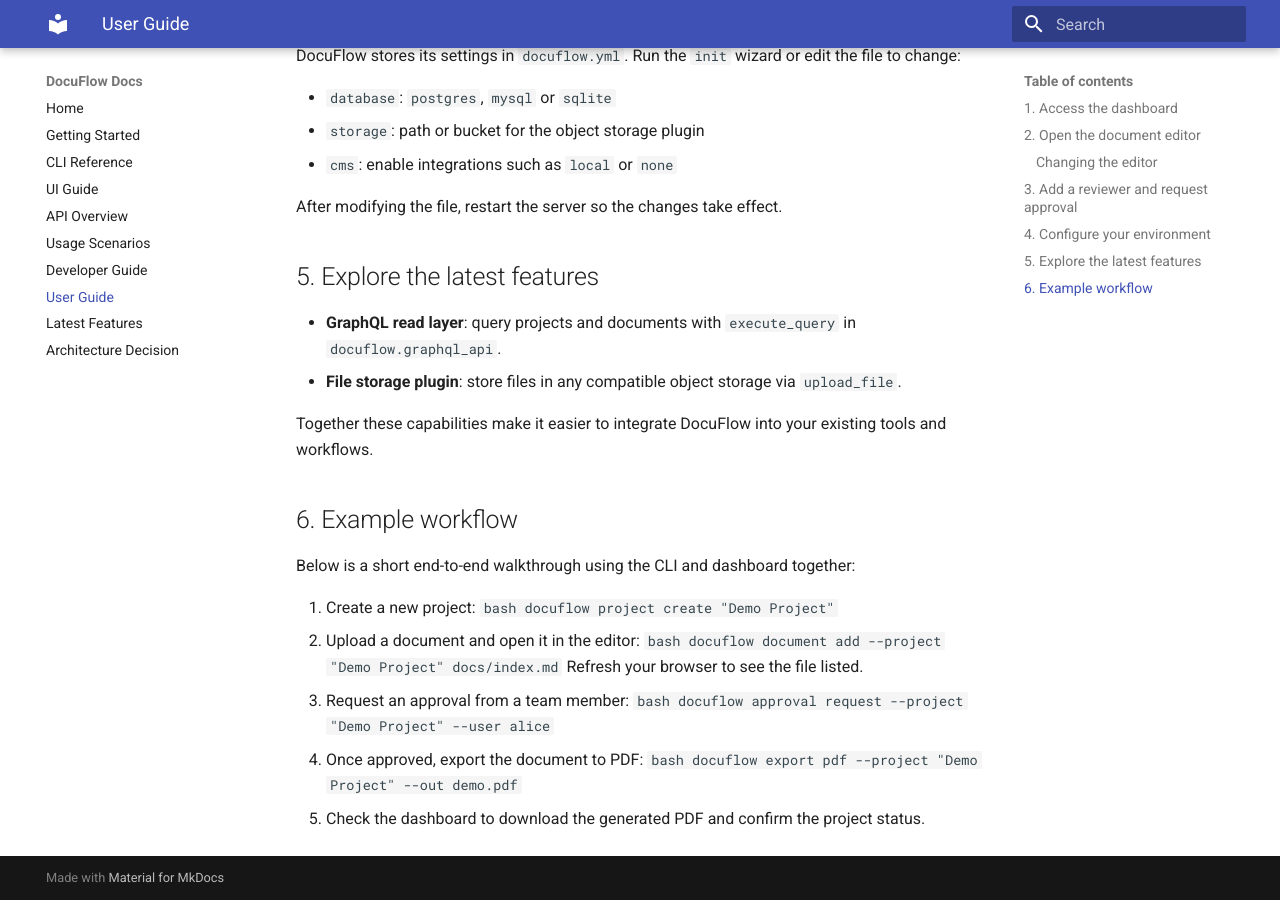
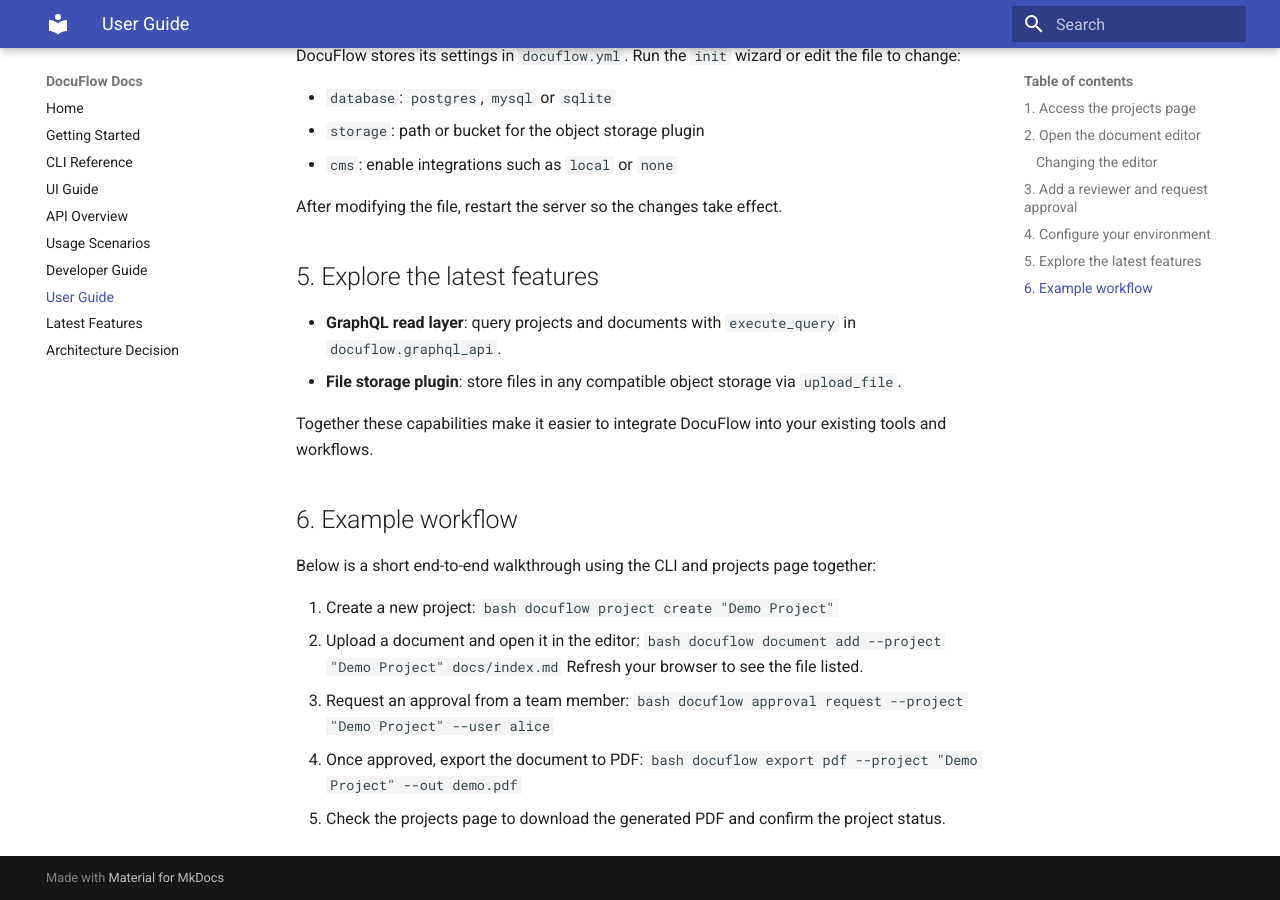
Before and after one commit to eputnam77/DocReview360, an MkDocs documentation site: the page built from docs/user_guide.md, in a window 1280 px wide and 900 px high, scrolled down 1271 px. Built offline with MkDocs 1.6.1 and Material for MkDocs 9.7.7, drawn with Linux system fonts in a browser that asks for light colours; some of the changed text lies outside the part shown.

````diff
--- a/docs/user_guide.md
+++ b/docs/user_guide.md
@@ -2,16 +2,16 @@
 
 This walkthrough helps you explore DocuFlow from the perspective of a new user. You will log in, open the editor, add reviewers and approve documents. The guide also explains how to configure the application for different environments.
 
-## 1. Access the dashboard
+## 1. Access the projects page
 
 1. Start the server with `uvicorn docuflow.api:app --reload`.
 2. Open `http://127.0.0.1:8000/` in your browser.
 3. Sign in with the credentials from your `docuflow.yml` file (the defaults are `admin/admin`).
-4. The dashboard greets you and provides links to the editor and API docs.
+4. The projects page greets you and provides links to the editor and API docs.
 
 ## 2. Open the document editor
 
-1. From the dashboard click **Editor**.
+1. From the projects page click **Editor**.
 2. A rich text field appears where you can type or paste content. This preview uses the Tiptap editor.
 3. Edits are currently stored in memory to show how future versions might behave.
 
@@ -52,7 +52,7 @@
 
 ## 6. Example workflow
 
-Below is a short end-to-end walkthrough using the CLI and dashboard together:
+Below is a short end-to-end walkthrough using the CLI and projects page together:
 
 1. Create a new project:
    ```bash
@@ -71,4 +71,4 @@
    ```bash
    docuflow export pdf --project "Demo Project" --out demo.pdf
    ```
-5. Check the dashboard to download the generated PDF and confirm the project status.
+5. Check the projects page to download the generated PDF and confirm the project status.
````
Also changed, not shown: .dev/BANDIT.md (+1 -1 lines), .dev/TASKS.md (+1 -1 lines), README.md (+2 -2 lines), docs/getting_started.md (+3 -3 lines), docs/index.md (+1 -1 lines), docs/ui.md (+3 -3 lines), 3 other files.
